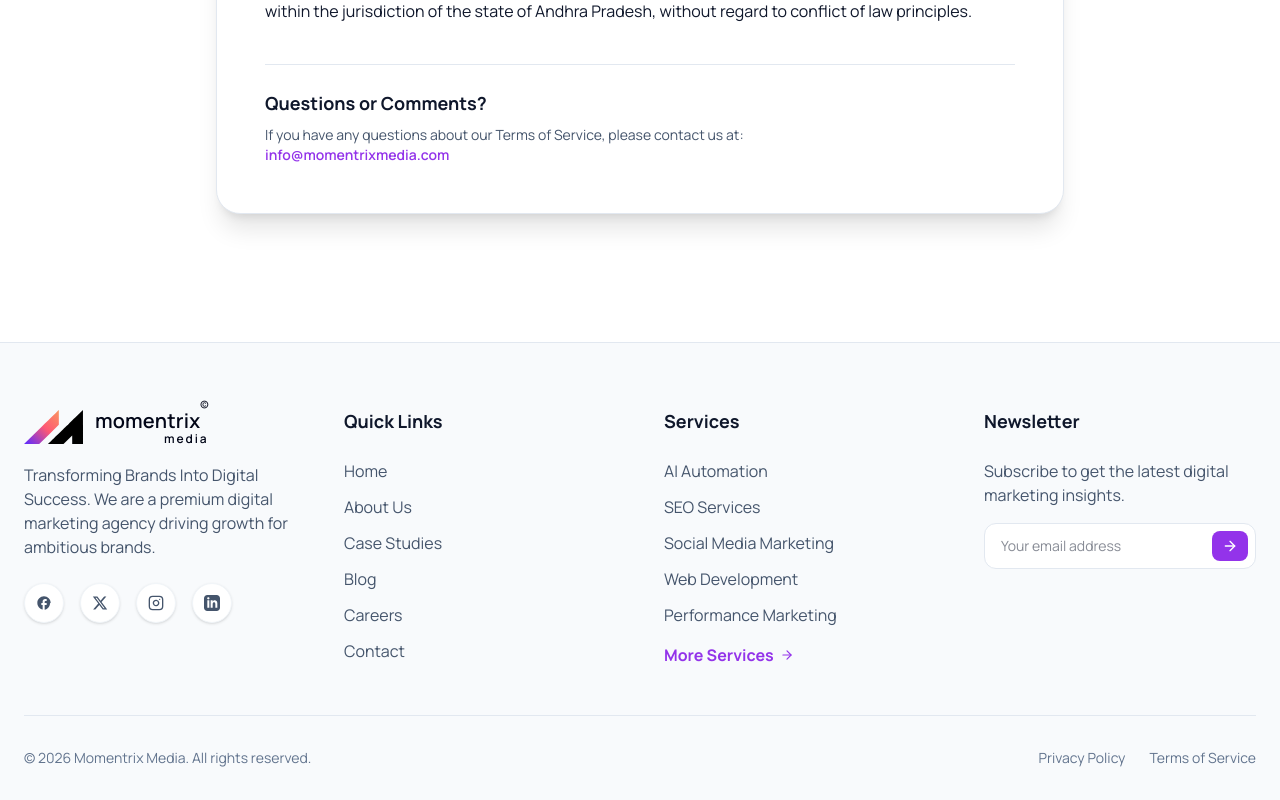
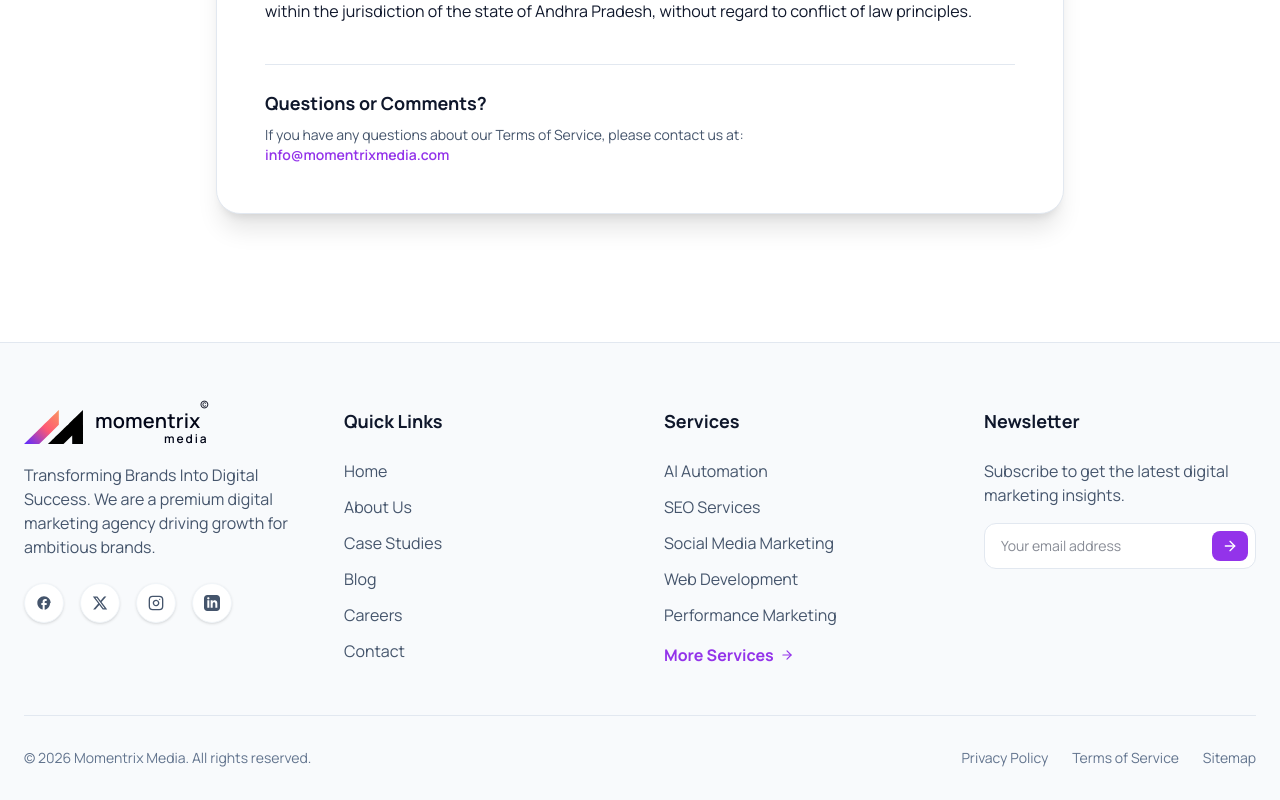
Before and after one commit to janibasha15shaik-code/Momentrix, a React (Vite) app: page /terms-of-service in a window 1280 px wide. Shown: the part 972-1772 px from the top of the page. Built offline with nearby package versions, Linux system fonts and the light colour scheme.

Commit message:
chore: add link to sitemap.xml in website footer

```diff
--- a/src/components/Footer.tsx
+++ b/src/components/Footer.tsx
@@ -157,6 +157,7 @@
           <div className="flex gap-6 text-sm text-slate-500 dark:text-slate-400">
             <Link to="/privacy-policy" className="hover:text-primary-600 transition-colors">Privacy Policy</Link>
             <Link to="/terms-of-service" className="hover:text-primary-600 transition-colors">Terms of Service</Link>
+            <a href="/sitemap.xml" target="_blank" rel="noopener noreferrer" className="hover:text-primary-600 transition-colors">Sitemap</a>
           </div>
         </div>
       </div>
```
